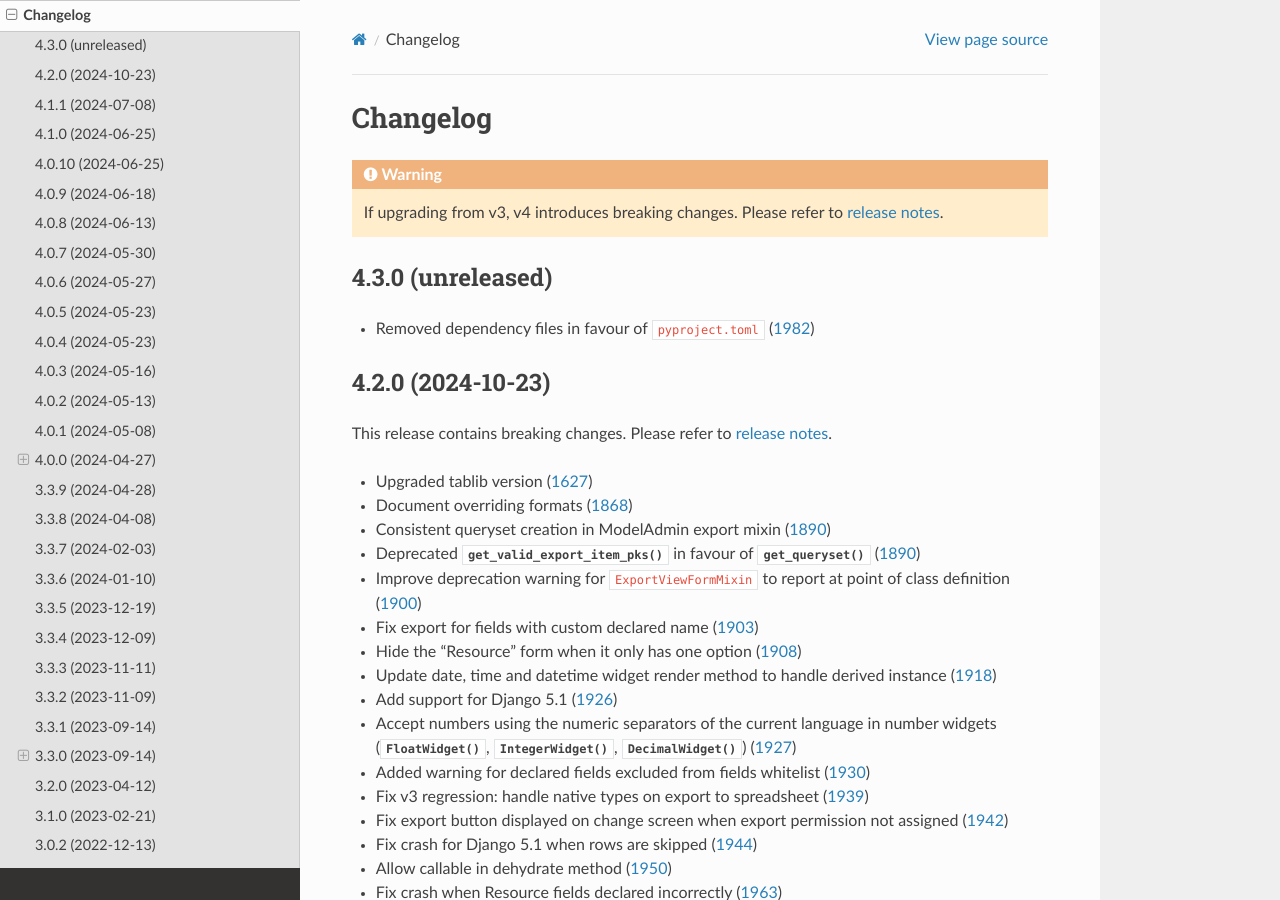
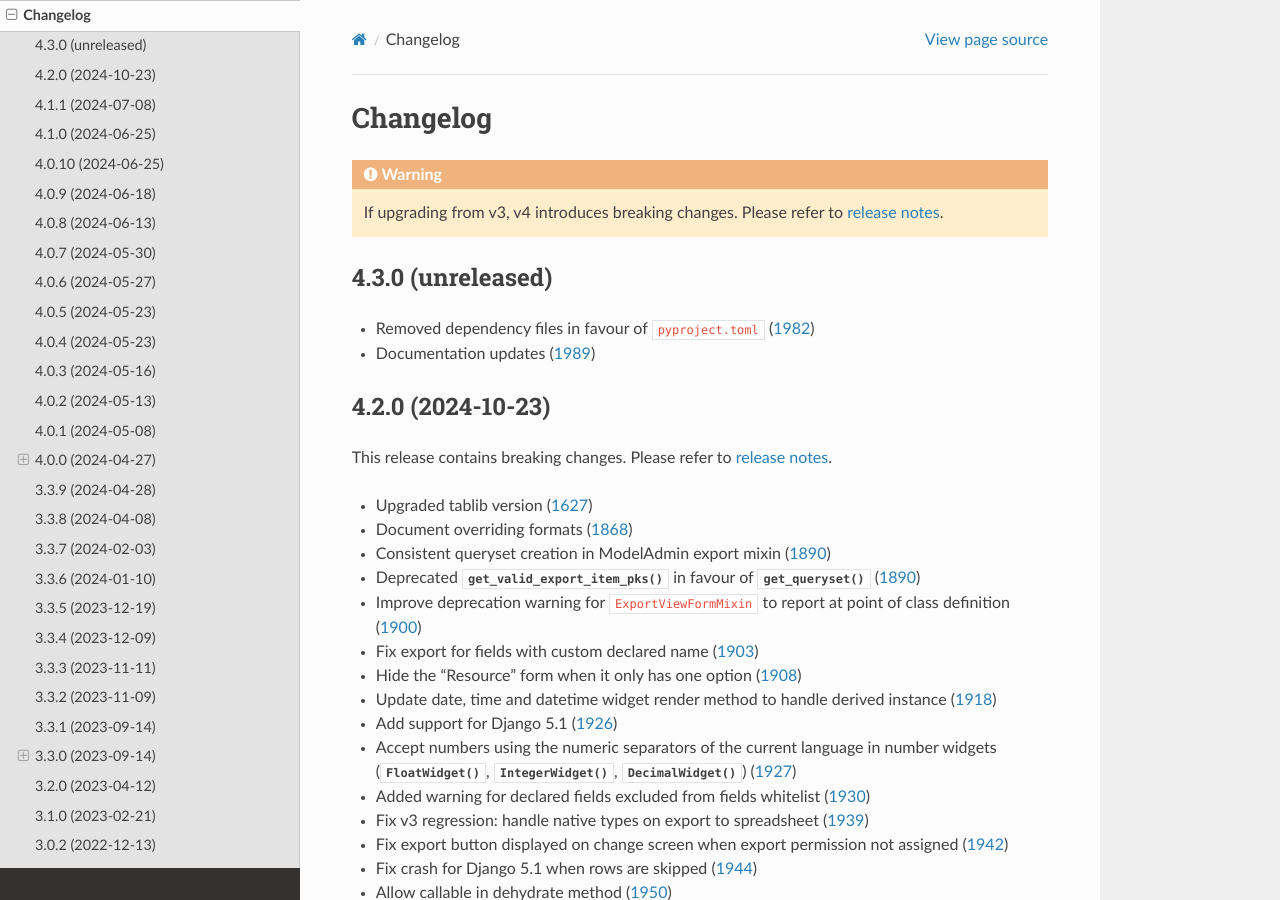
Before and after one commit to django-import-export/django-import-export, a Sphinx documentation site: the page built from docs/changelog.rst, in a window 1280 px wide and 900 px high. Built offline with Sphinx 7.4.7 and the Read the Docs theme 3.1.0, drawn with Linux system fonts in a browser that asks for light colours; pages that are not in the unit, such as notebooks, are missing from menus; the version number could not be read and is left out.

Commit message:
updated changelog

```diff
--- a/docs/changelog.rst
+++ b/docs/changelog.rst
@@ -9,6 +9,7 @@
 ------------------
 
 - Removed dependency files in favour of ``pyproject.toml`` (`1982 <https://github.com/django-import-export/django-import-export/issues/1982>`_)
+- Documentation updates (`1989 <https://github.com/django-import-export/django-import-export/issues/1989>`_)
 
 4.2.0 (2024-10-23)
 ------------------
```
